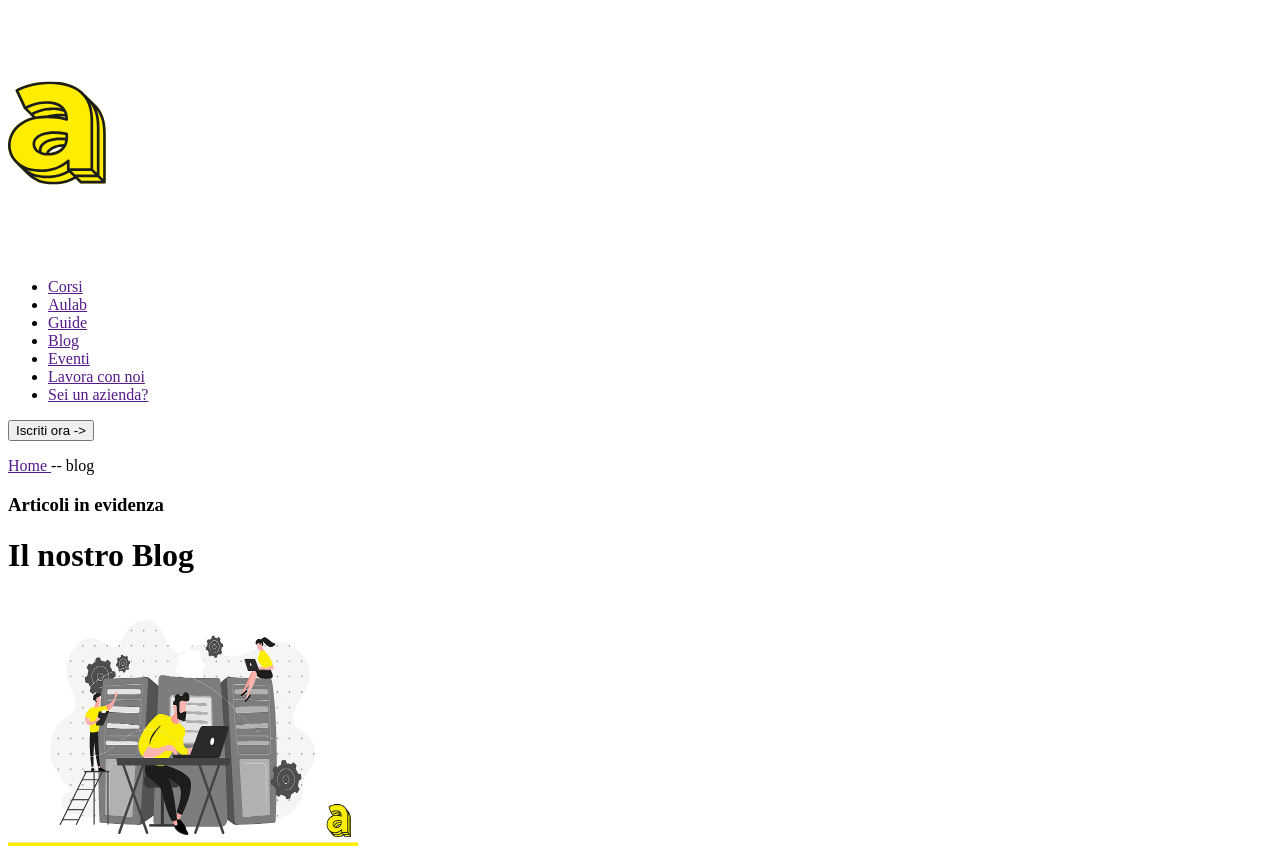
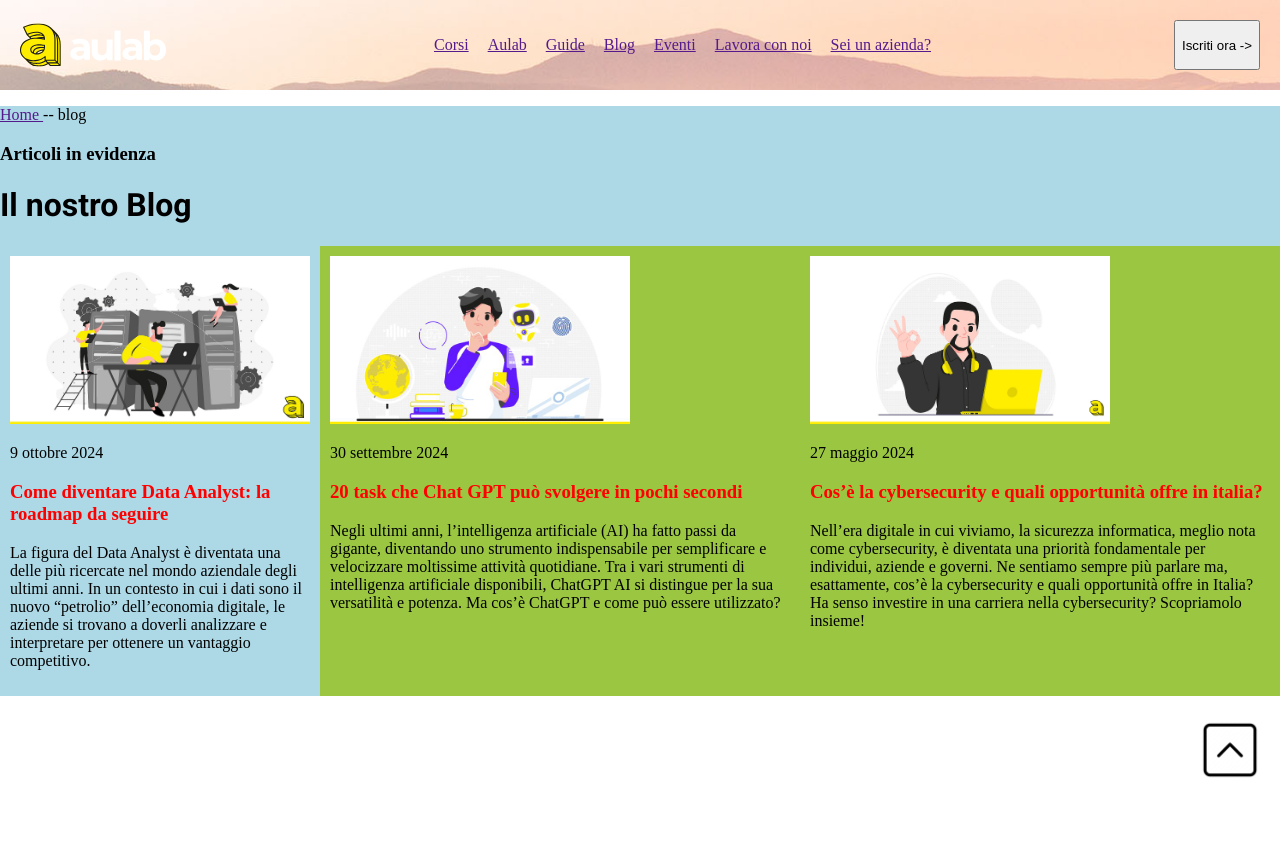
Before and after one commit to Antoniocutri/esercizio-css-3, a plain HTML site: page index.html in a window 1280 px wide. Shown: the top 849 px of the page. After the commit the page ends 800 px from the top, so only its background shows below. Drawn offline with Linux system fonts and the light colour scheme; a web font is replaced by a local one.

Commit message:
corretto errore foglio di stile

```diff
--- a/style.css
+++ b/style.css
@@ -1,18 +1,101 @@
-img{
-    width: 350px;
-    height: 250px;
+body{
+    font-family: 'Stack Sans Text';
+    margin: 0px;
 }
 
-/* tablet */
-@media (max-width: 1024px) {
-  h1{
-    font-size: 40px !important;
-  }
+h1{
+    font-family: 'Roboto', sans-serif;
 }
 
-/* mobile */
-@media (max-width: 576px) {
-  h1{
-    font-size: 30px !important;
-  }
+article h3{
+    color: red;
 }
+
+main{
+    background-color: lightblue;
+}
+
+main:hover {
+    background-color: red;
+}
+
+nav {
+    background-image: url('media/Val-d-Orcia-panorama.jpg');
+    background-size: cover;
+    display: flex;
+    justify-content: space-between;
+    padding: 20px;
+}
+
+nav li:hover {
+    border-bottom: 2px solid red;
+}
+
+nav li {
+    list-style-type: none;
+    display: inline-block;
+    margin-right: 15px;
+    font-size: 16px;
+}
+
+section{
+    display: flex;
+}
+
+.immagine{
+    width: 300px;
+}
+
+article{
+    width: 60%;
+    padding: 10px;
+}
+
+aside{
+    display: flex;
+    background-color: rgb(154, 198, 66);
+}
+
+.torna-su{
+    position: fixed;
+    bottom: 20px;
+    right: 20px;
+    width: 60px;
+    z-index: 9999;
+}
+
+.torna-su:hover {
+    animation: spin 1s linear;
+}
+
+/* Media query per mobile */
+
+@media screen and (max-width: 576px) {
+    .logo{
+        width: 70px;
+    }
+
+    nav li {
+        font-size: 10px;
+    }
+
+    section{
+        flex-direction: column;
+    }
+
+    aside{
+        flex-direction: column;
+    }
+
+}
+
+/* Animazione immagine */
+
+@keyframes spin {
+    from {
+        transform: rotate(0deg);
+    }
+    to {
+        transform: rotate(360deg);
+    }
+}
```
